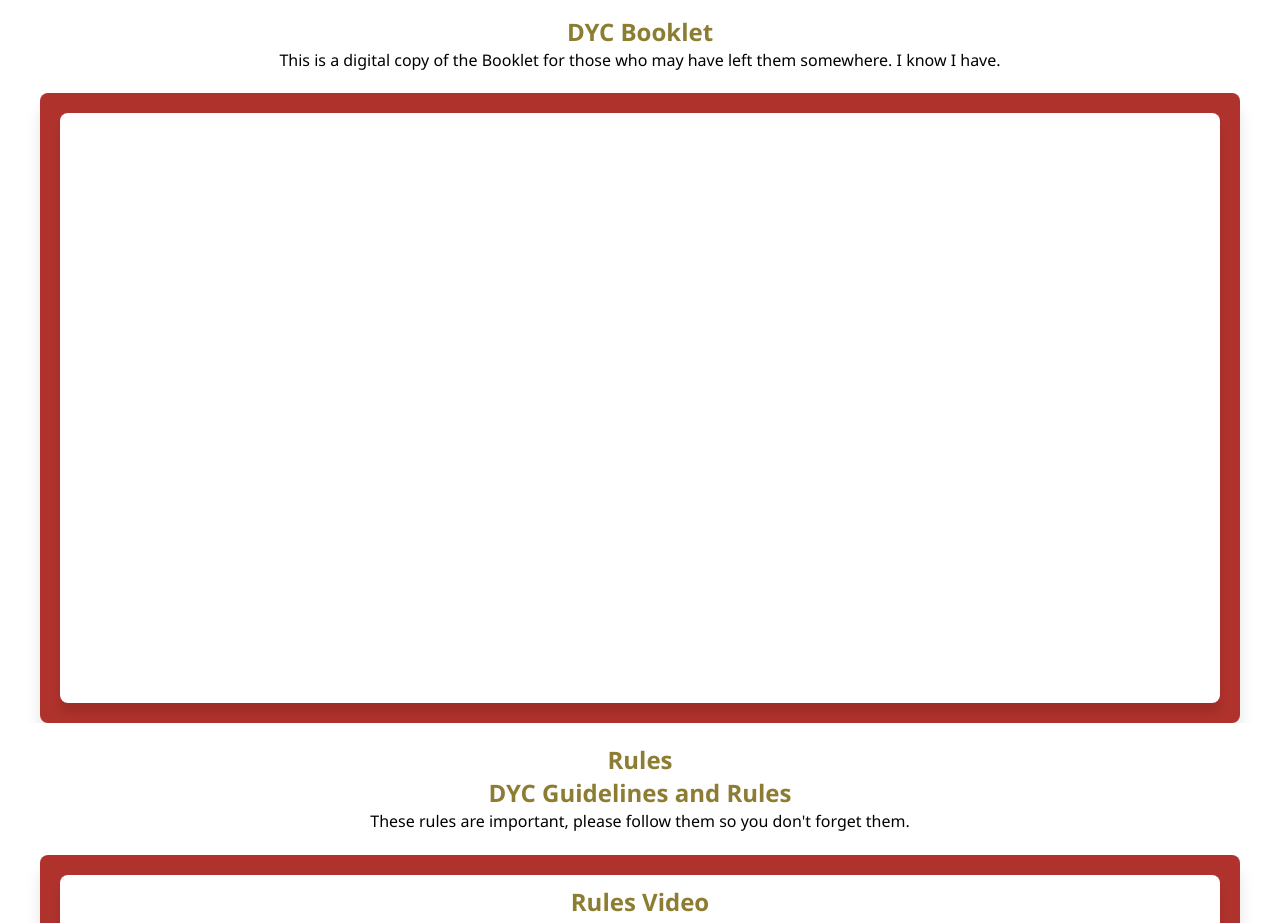
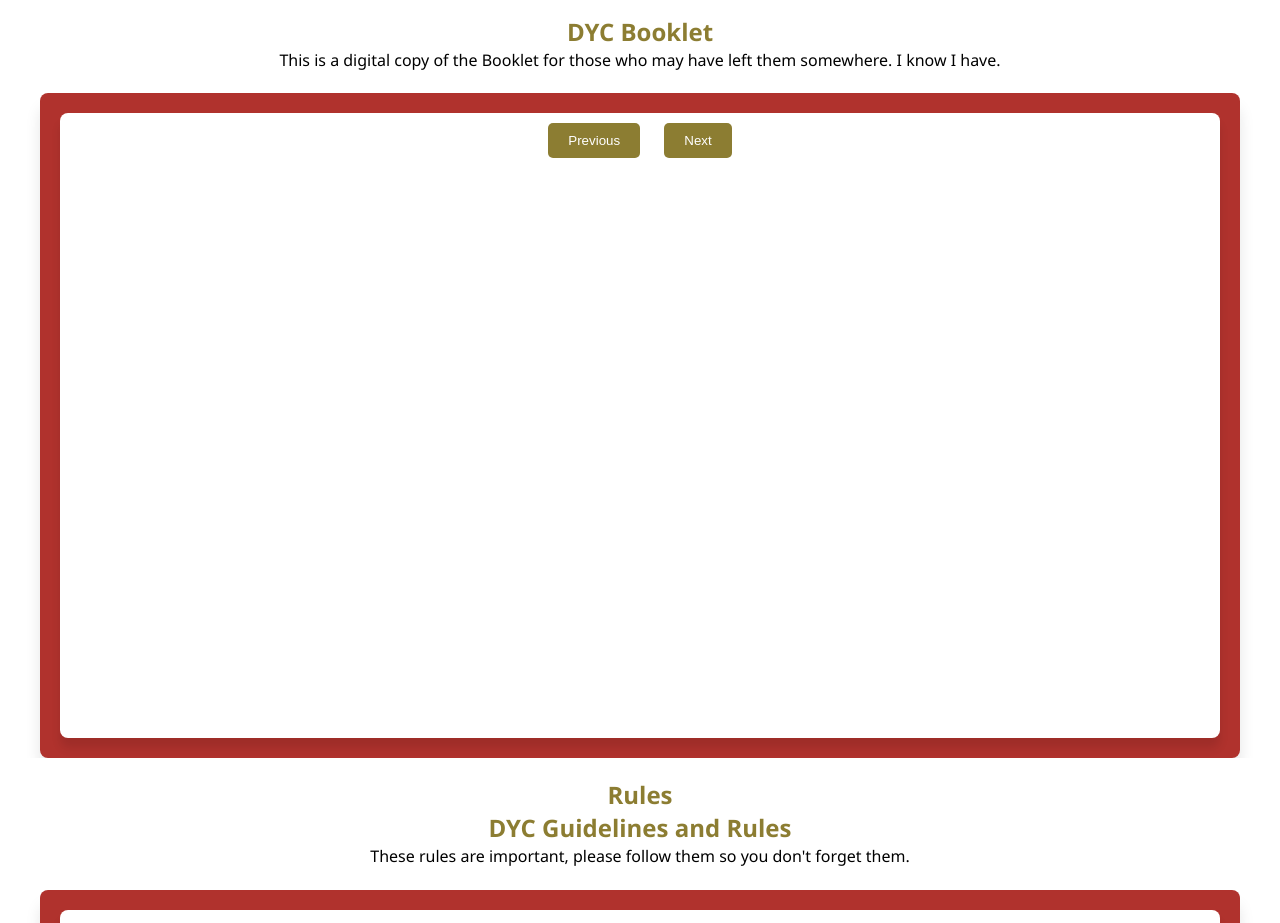
Before and after one commit to Wolfstan4755/DYC-website, a website: page Public/index.html in a window 1280 px wide. Shown: the part 1900-2823 px from the top of the page. Drawn offline with Linux system fonts and the light colour scheme; grey boxes are pictures that could not be loaded; a script that the page names is missing; a web font is replaced by a local one.

Commit message:
add pages

```diff
--- a/Public/index.html
+++ b/Public/index.html
@@ -65,6 +65,10 @@
                 <div class="full-width-container">
                     <div class="confined-text">
                         <section id="booklet">
+                            <div class="button-container">
+                                <button onclick="goToPreviousPage()">Previous</button>
+                                <button onclick="goToNextPage()">Next</button>
+                            </div>
                             <div class="pdf-container">
                                 <canvas id="pdf-canvas"></canvas>
                             </div>
```
